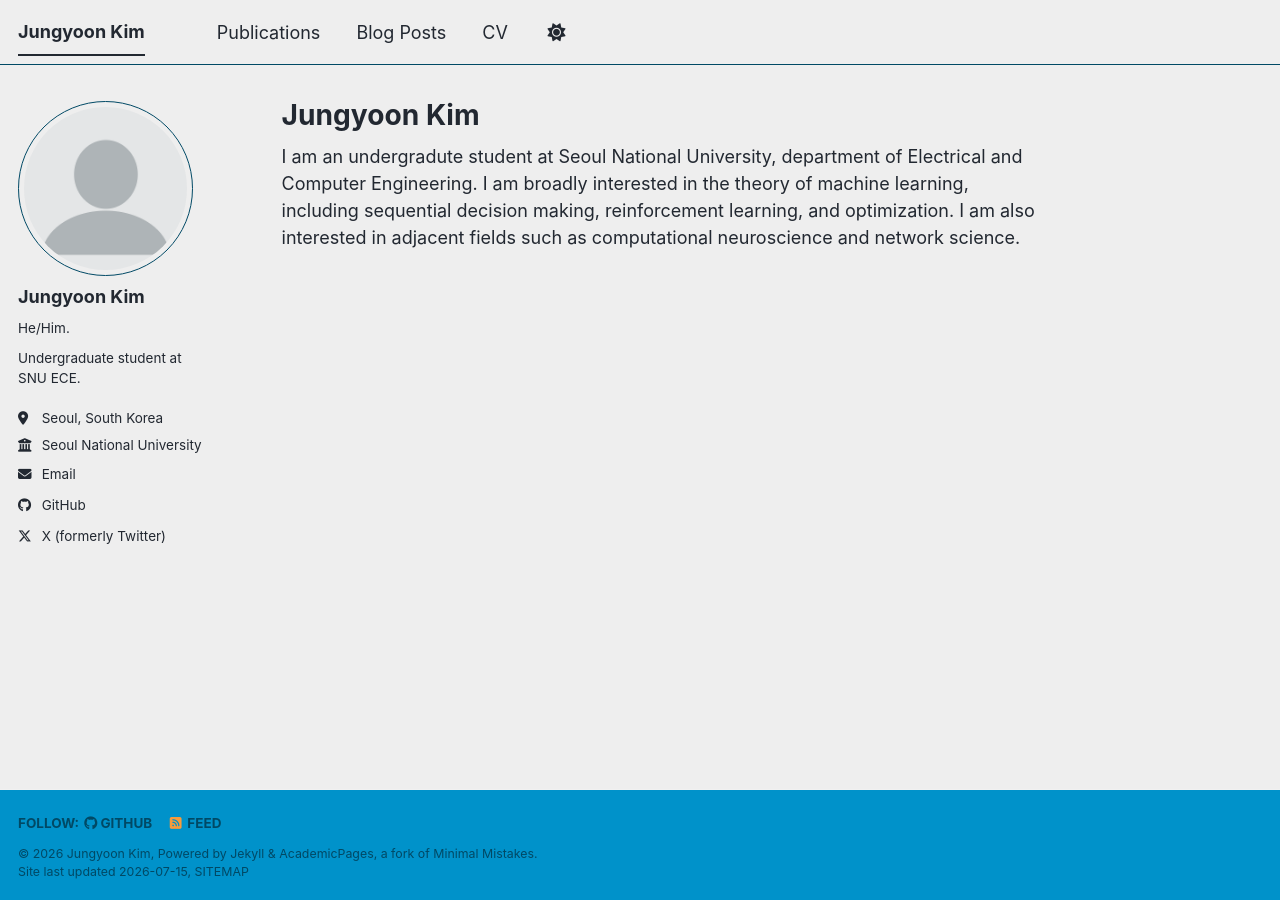
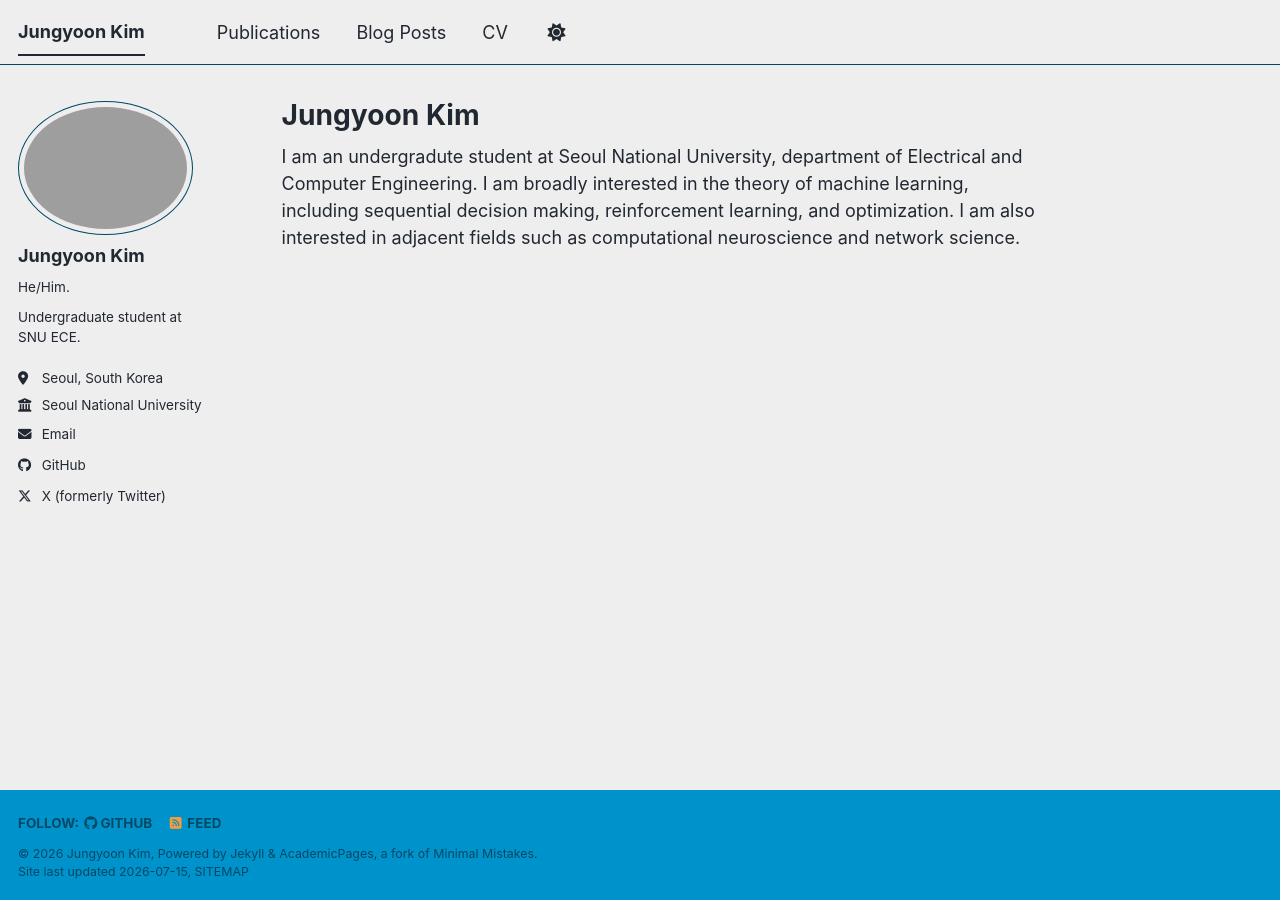
Before and after one commit to cogniti0n/cogniti0n.github.io, a Jekyll site: the page built from _pages/about.md, in a window 1280 px wide. Built offline with Jekyll 4.4.1, drawn with Linux system fonts in a browser that asks for light colours; a script bundle is joined from its source files by our own code; library files that are not in the unit come from our copies.

Commit message:
change profile pic

```diff
--- a/_config.yml
+++ b/_config.yml
@@ -24,7 +24,7 @@ repository: "cogniti0n.github.io"
 #               Additional customization can be done by editing /_includes/author-profile.html
 author:
   # Biographic information
-  avatar: "profile.png"
+  avatar: "profile_jykim.jpg"
   name: "Jungyoon Kim"
   pronouns: "He/Him."
   bio: "Undergraduate student at SNU ECE."
```
Also changed, not shown: 1 other file.
